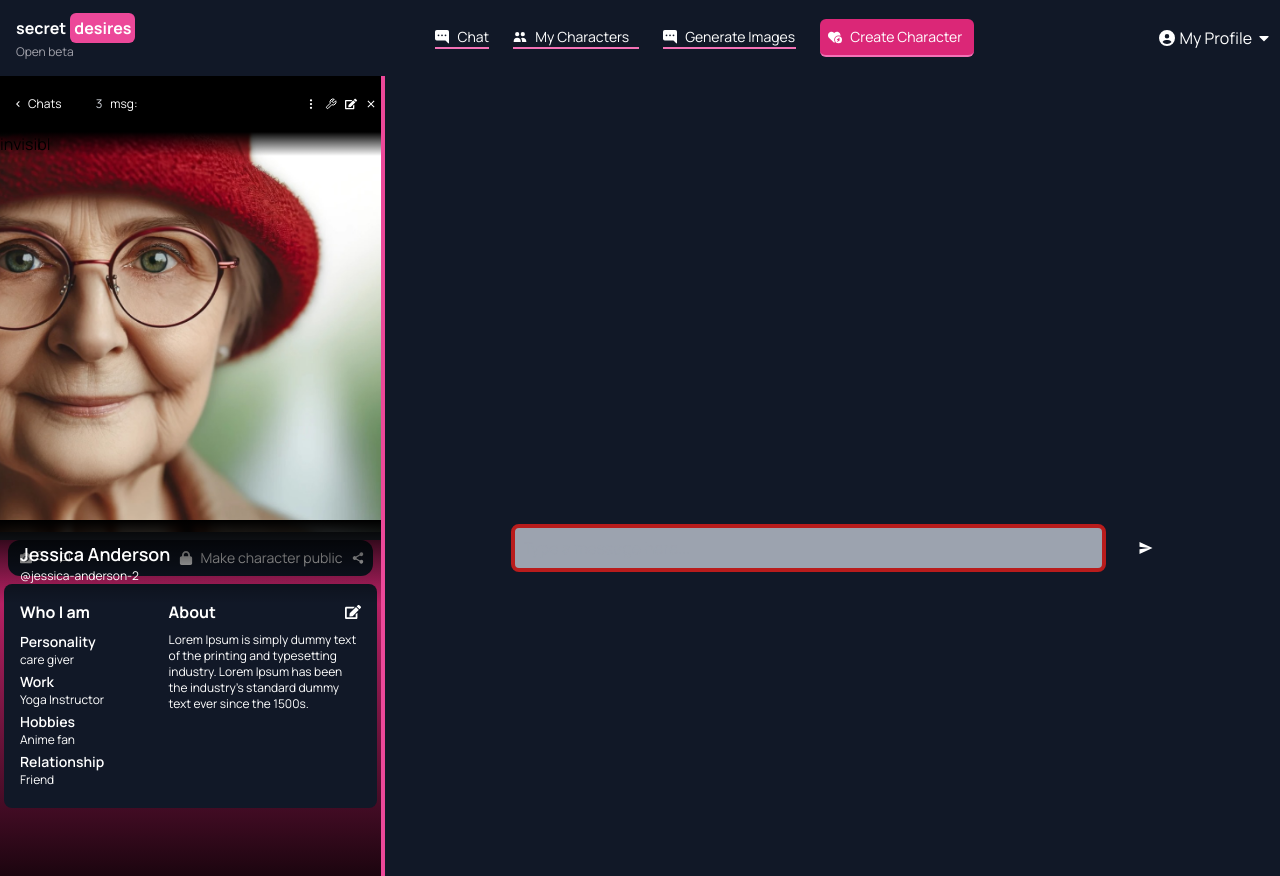
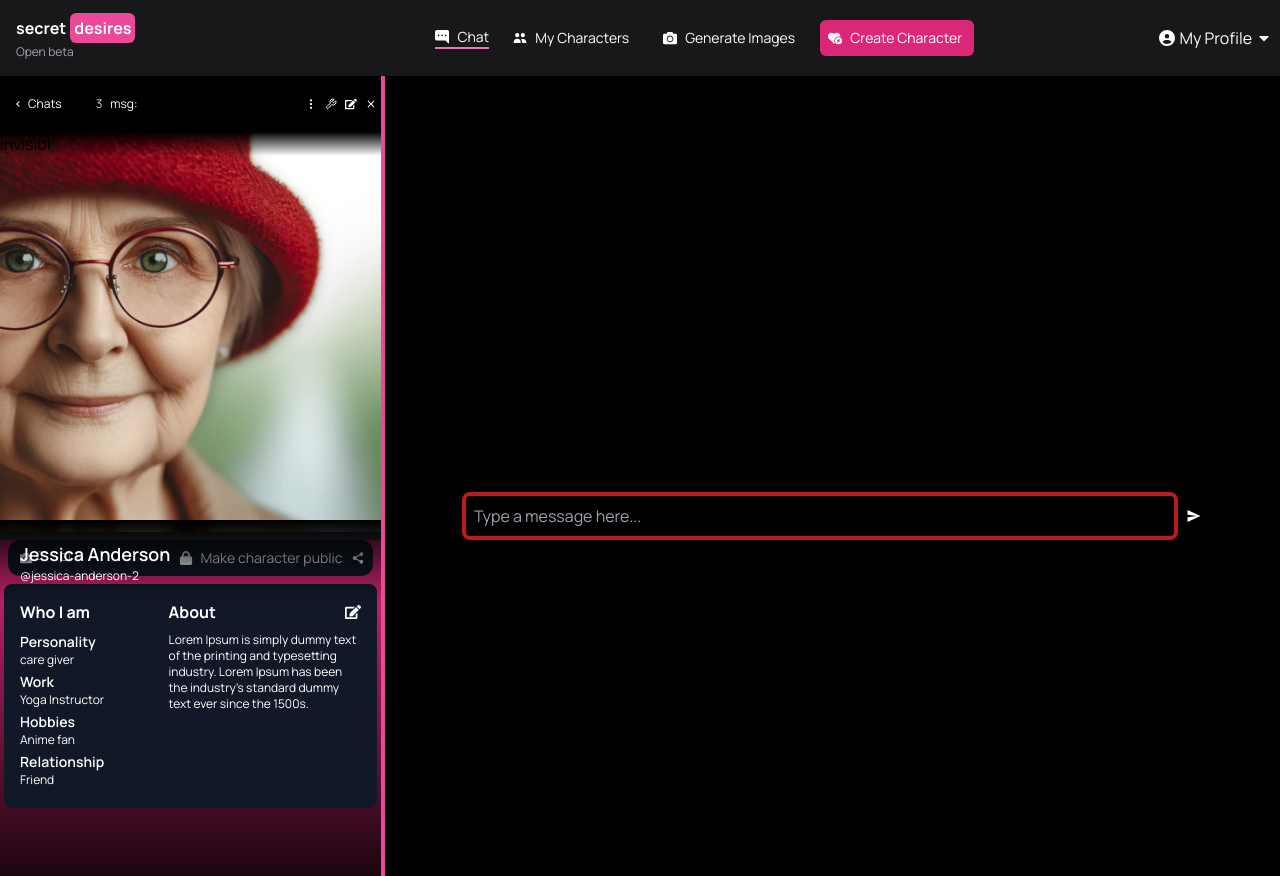
Before and after one commit to saikiran76/OpenRouterChat, a React (Create React App) app: page / in a window 1280 px wide. Built offline with nearby package versions, Linux system fonts and the light colour scheme.

Commit message:
updated some styles

```diff
--- a/src/components/Chat.js
+++ b/src/components/Chat.js
@@ -10,6 +10,7 @@ import { addResponses } from "./utils/openai";
 import OpenAI from "openai";
 import { OPENAI_KEY } from "./utils/constants";
 import { useRef } from "react";
+
 
 
 // openrouter configuration for fetching responses
@@ -64,7 +65,7 @@ const Chat = () => {
       };
 
       return (
-        <div className={`chat ${ !isMenuOpen && 'w-screen'} w-[70em] bg-gray-900 h-screen font-man overflow-y-auto`}>
+        <div className={`chat ${ !isMenuOpen && 'w-screen'} w-[70em] bg-black h-screen font-man overflow-y-auto`}>
           {responses.map((msg, index) => (
             <div key={index}>
               {renderProfile(msg.role)}
@@ -72,22 +73,20 @@ const Chat = () => {
                 className={`mess ${msg.role === 'user' ? 'bg-gray-500' : 'bg-pink-600'} w-fit mx-auto rounded flex ${msg.role === 'user' ? 'mr-4' : 'ml-4'}`}
                 ref={index === responses.length - 1 ? lastMessageRef : null}
               >
-                <p className={`text-gray-200 p-6 text-sm`}>{msg.content}</p>
+                <p className={`text-gray-200 p-4 text-sm font-semibold`}>{msg.content}</p>
               </div>
             </div>
           ))}
 
-          <div className="chatbox mt-[28rem] w-[100%] flex items-center justify-center">
-            <form className="w-[70%]" onSubmit={
-            (e)=>{e.preventDefault()}}>
+          <div className="chatbox mt-[26rem] w-[100%] flex items-center justify-center">
                 <input
                 placeholder="Type a message here..."
-                className="bg-gray-400 text-white w-[95%] p-2 mr-2 border-red-700 border-l-4 border-r-4 border-t-4 border-b-4 rounded-lg "
+                className="bg-black text-white w-[80%] p-2 mr-2 border-red-700 border-l-4 border-r-4 border-t-4 border-b-4 rounded-lg "
                 value={userInput}
                 onChange={(e) => setUserInput(e.target.value)}
+                onKeyDown={(e) => { if (e.key === 'Enter') handleSend(e); }}
                 />
-            </form>
-            <div className="cursor-pointer text-white" onClick={handleSend}><IoMdSend /></div>
+                <div className="cursor-pointer text-white" onClick={handleSend}><IoMdSend /></div>
           </div>
         </div>
       );
--- a/src/components/Header.js
+++ b/src/components/Header.js
@@ -7,6 +7,7 @@ import { MdNavigateNext } from "react-icons/md";
 import { useDispatch } from "react-redux";
 import { useSelector } from "react-redux";
 import { toogleMenu } from "./utils/appSlice";
+import { FaCamera } from "react-icons/fa";
 
 const Header = () =>{
     const dispatch = useDispatch()
@@ -20,7 +21,7 @@ const Header = () =>{
 
 
     return(
-        <div className="bg-gray-900 shadow-lg flex justify-between font-man">
+        <div className="bg-zinc-900 shadow-lg flex justify-between font-man">
             <div className="flex items-center p-2">
                 <div className="logo m-2">
                     <h1 className="font-bold text-white">secret<span className="bg-pink-500 text-white rounded-md p-1 m-1">desires</span></h1>
@@ -32,9 +33,9 @@ const Header = () =>{
 
                 <div className="flex gap-6 items-center justify-center ml-[18em]">
                     <h2 className="border-pink-400 text-sm border-b-2 flex items-center text-white cursor-pointer" onClick={()=>toogleHandler()}><span className="mr-2 "><BsChatRightDotsFill /></span>Chat</h2>
-                    <h2 className="border-pink-400 text-sm border-b-2 flex items-center text-white cursor-pointer w-[9em]"><span className="mr-2 "><HiUsers /></span>My Characters</h2>
-                    <h2 className="border-pink-400 text-sm border-b-2 flex items-center text-white cursor-pointer w-[9.5em]"><span className="mr-2 "><BsChatRightDotsFill /></span>Generate Images</h2>
-                    <h2 className="border-pink-400 bg-pink-600 rounded-md p-2 text-sm border-b-2 flex items-center text-white cursor-pointer w-[11em]"><span className="mr-2 "><FaHeartCircleBolt /></span>Create Character</h2>
+                    <h2 className="text-sm flex items-center text-white cursor-pointer w-[9em]"><span className="mr-2 "><HiUsers /></span>My Characters</h2>
+                    <h2 className="text-sm flex items-center text-white cursor-pointer w-[9.5em]"><span className="mr-2 "><FaCamera /></span>Generate Images</h2>
+                    <h2 className="bg-pink-600 rounded-md p-2 text-sm flex items-center text-white cursor-pointer w-[11em]"><span className="mr-2 "><FaHeartCircleBolt /></span>Create Character</h2>
 
 
                 </div>
```
